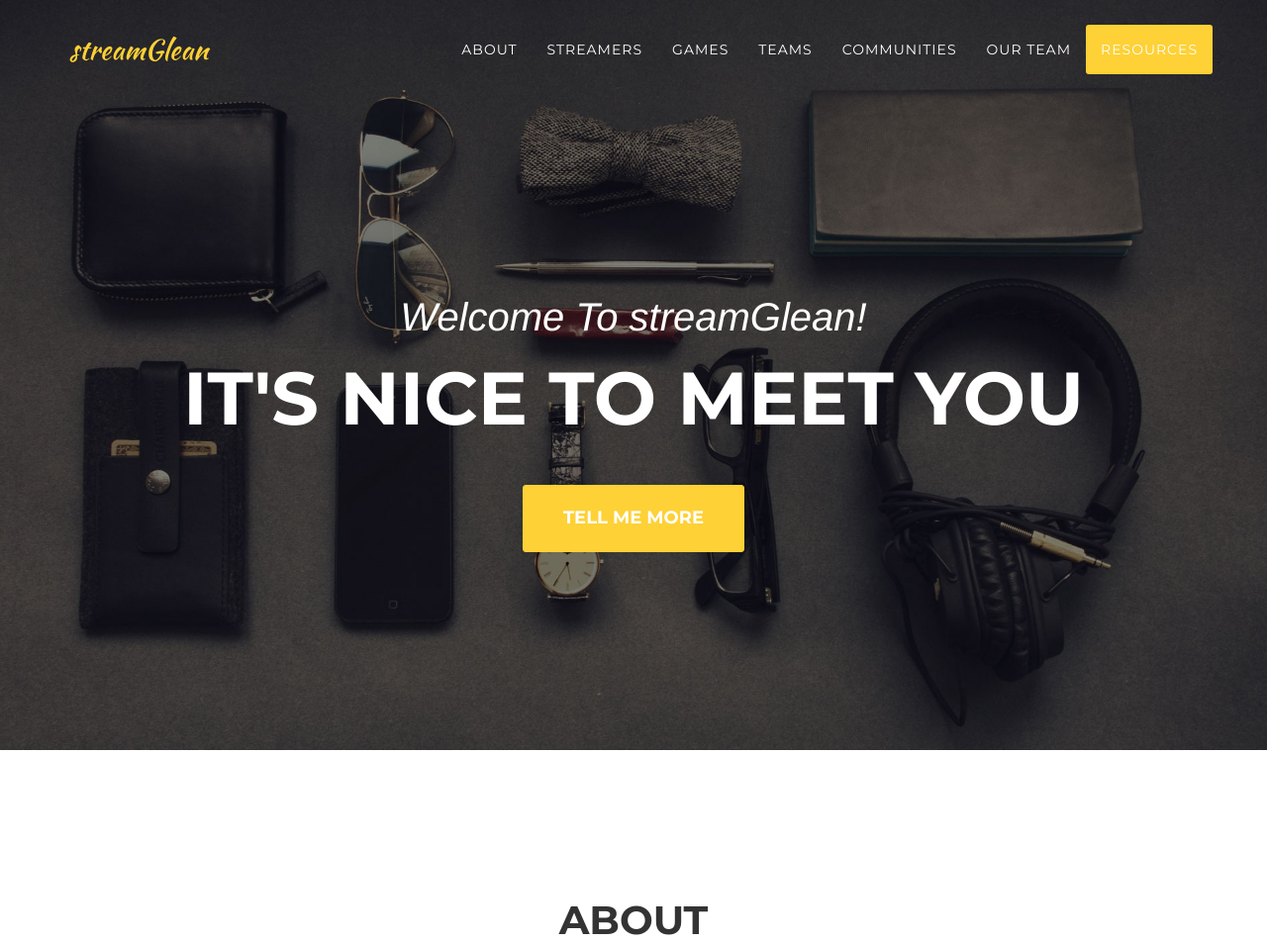
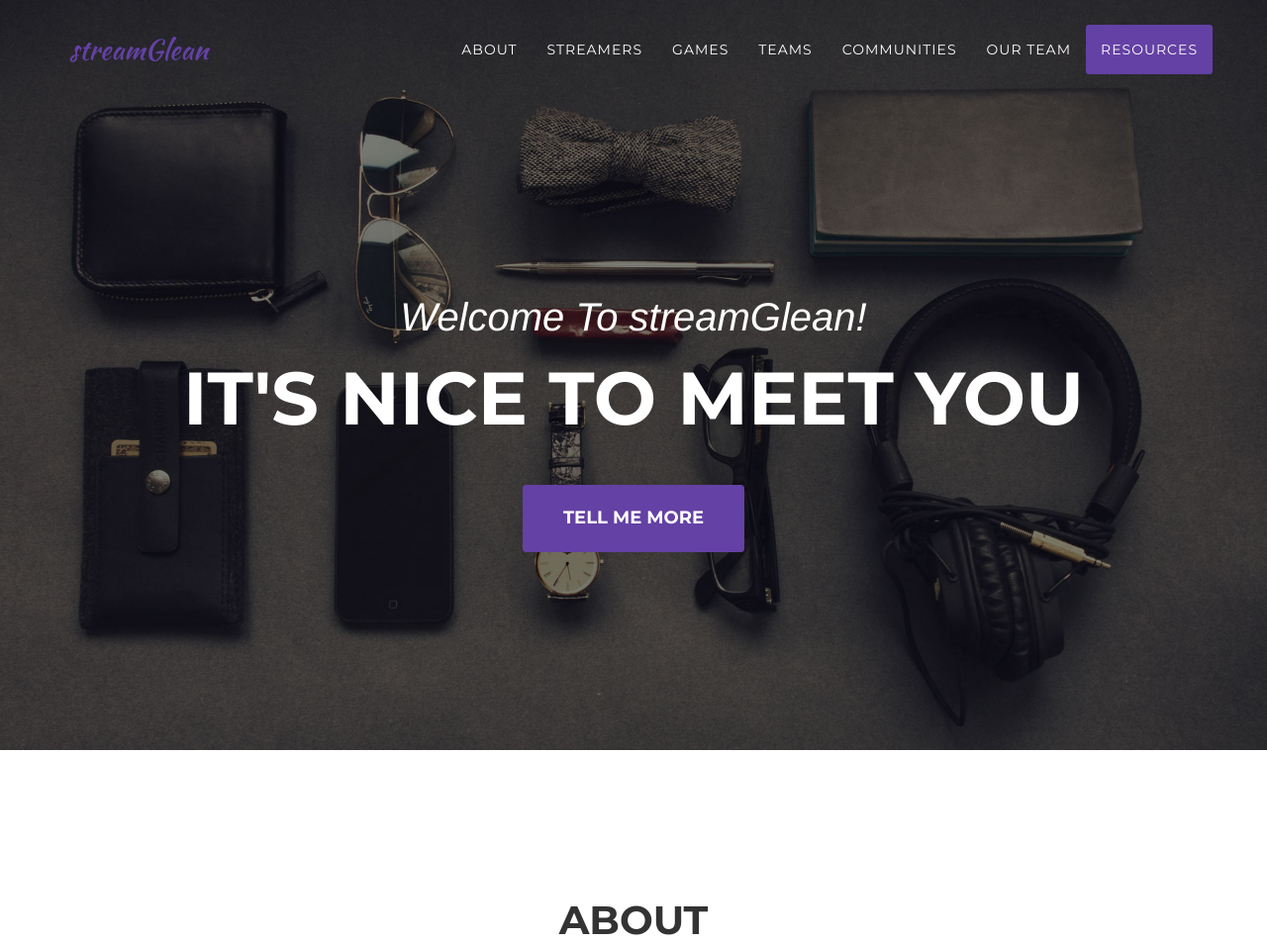
Before and after one commit to bryanbernal97/idb, a Flask app: page / in a window 1280 px wide. Shown: the top 953 px of the page at 99% size. Run offline with Flask 2, Linux system fonts and the light colour scheme; some libraries are stand-ins or nearby versions; some web fonts are replaced.

Commit message:
changed all yellow to twitch purple

```diff
--- a/static/css/agency.css
+++ b/static/css/agency.css
@@ -33,13 +33,13 @@ a.active {
   outline: none;
 }
 a {
-  color: #fed136;
+  color: #6441A4;
 }
 a:hover,
 a:focus,
 a:active,
 a.active {
-  color: #fec503;
+  color: #cccccc;
 }
 h1,
 h2,
@@ -97,17 +97,17 @@ fieldset[disabled] .btn-primary:active,
 .btn-primary.disabled.active,
 .btn-primary[disabled].active,
 fieldset[disabled] .btn-primary.active {
-  background-color: #fed136;
-  border-color: #fed136;
+  background-color: #6441A4;
+  border-color: #6441A4;
 }
 .btn-primary .badge {
-  color: #fed136;
+  color: #6441A4;
   background-color: white;
 }
 .btn-xl {
   color: white;
-  background-color: #fed136;
-  border-color: #fed136;
+  background-color: #6441A4;
+  border-color: #6441A4;
   font-family: "Montserrat", "Helvetica Neue", Helvetica, Arial, sans-serif;
   text-transform: uppercase;
   font-weight: 700;
@@ -156,21 +156,21 @@ fieldset[disabled] .btn-xl.active {
   border-color: transparent;
 }
 .navbar-custom .navbar-brand {
-  color: #fed136;
+  color: #6441A4;
   font-family: "Kaushan Script", "Helvetica Neue", Helvetica, Arial, cursive;
 }
 .navbar-custom .navbar-brand:hover,
 .navbar-custom .navbar-brand:focus,
 .navbar-custom .navbar-brand:active,
 .navbar-custom .navbar-brand.active {
-  color: #fec503;
+  color: #cccccc;
 }
 .navbar-custom .navbar-collapse {
   border-color: rgba(255, 255, 255, 0.02);
 }
 .navbar-custom .navbar-toggle {
-  background-color: #fed136;
-  border-color: #fed136;
+  background-color: #6441A4;
+  border-color: #6441A4;
   font-family: "Montserrat", "Helvetica Neue", Helvetica, Arial, sans-serif;
   text-transform: uppercase;
   color: white;
@@ -189,18 +189,18 @@ fieldset[disabled] .btn-xl.active {
 }
 .navbar-custom .nav li a:hover,
 .navbar-custom .nav li a:focus {
-  color: #fed136;
+  color: #6441A4;
   outline: none;
 }
 .navbar-custom .navbar-nav > .active > a {
   border-radius: 0;
   color: white;
-  background-color: #fed136;
+  background-color: #6441A4;
 }
 .navbar-custom .navbar-nav > .active > a:hover,
 .navbar-custom .navbar-nav > .active > a:focus {
   color: white;
-  background-color: #fec503;
+  background-color: #cccccc;
 }
 @media (min-width: 768px) {
   .navbar-custom {
@@ -743,11 +743,11 @@ ul.social-buttons li a:active {
 }
 ::-moz-selection {
   text-shadow: none;
-  background: #fed136;
+  background: #6441A4;
 }
 ::selection {
   text-shadow: none;
-  background: #fed136;
+  background: #6441A4;
 }
 img::selection {
   background: transparent;
@@ -756,5 +756,5 @@ img::-moz-selection {
   background: transparent;
 }
 body {
-  webkit-tap-highlight-color: #fed136;
+  webkit-tap-highlight-color: #6441A4;
 }
```
Also changed, not shown: other parts of static/css/agency.css (+15 -15 lines), static/css/agency.min.css.
